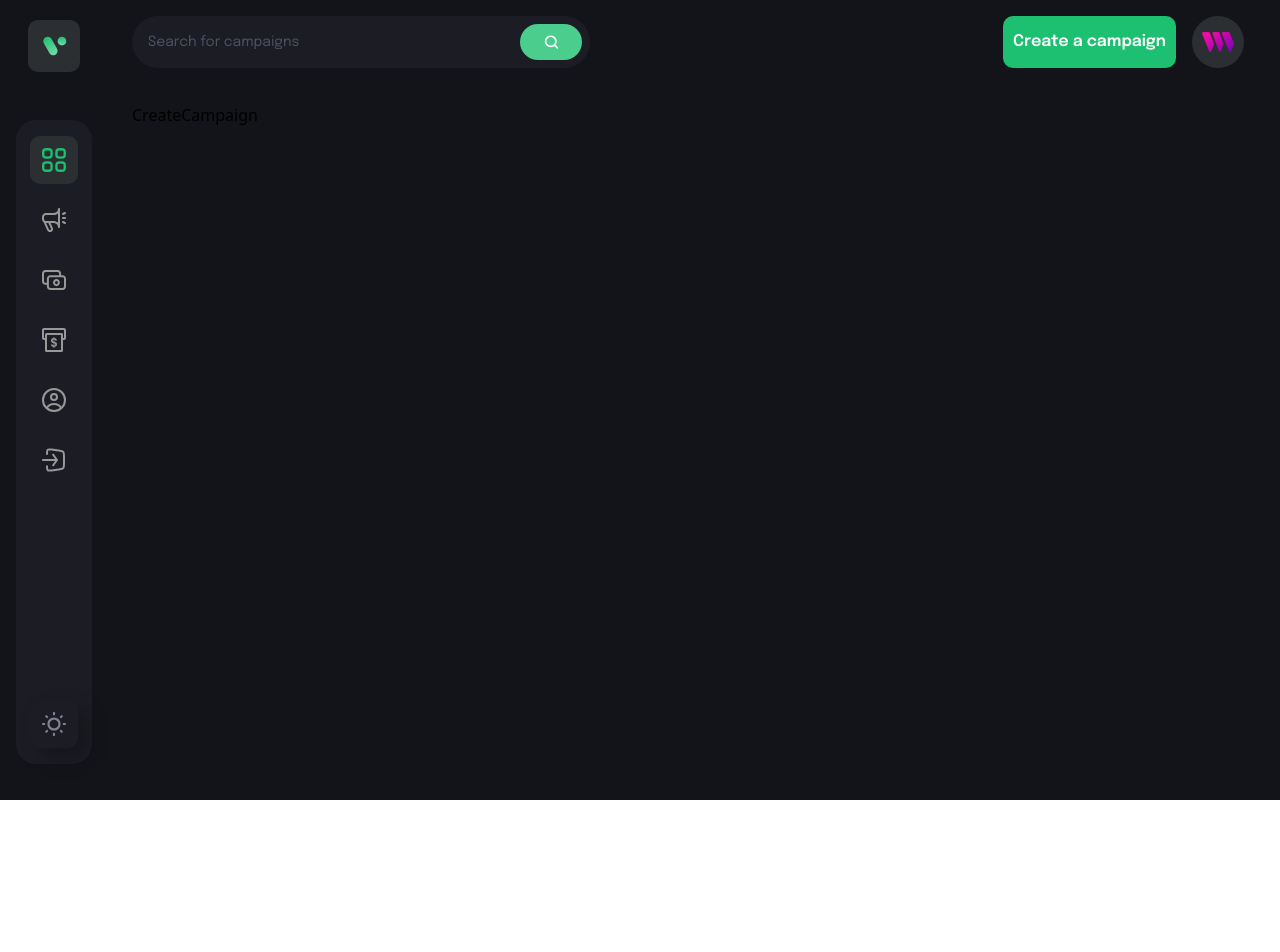
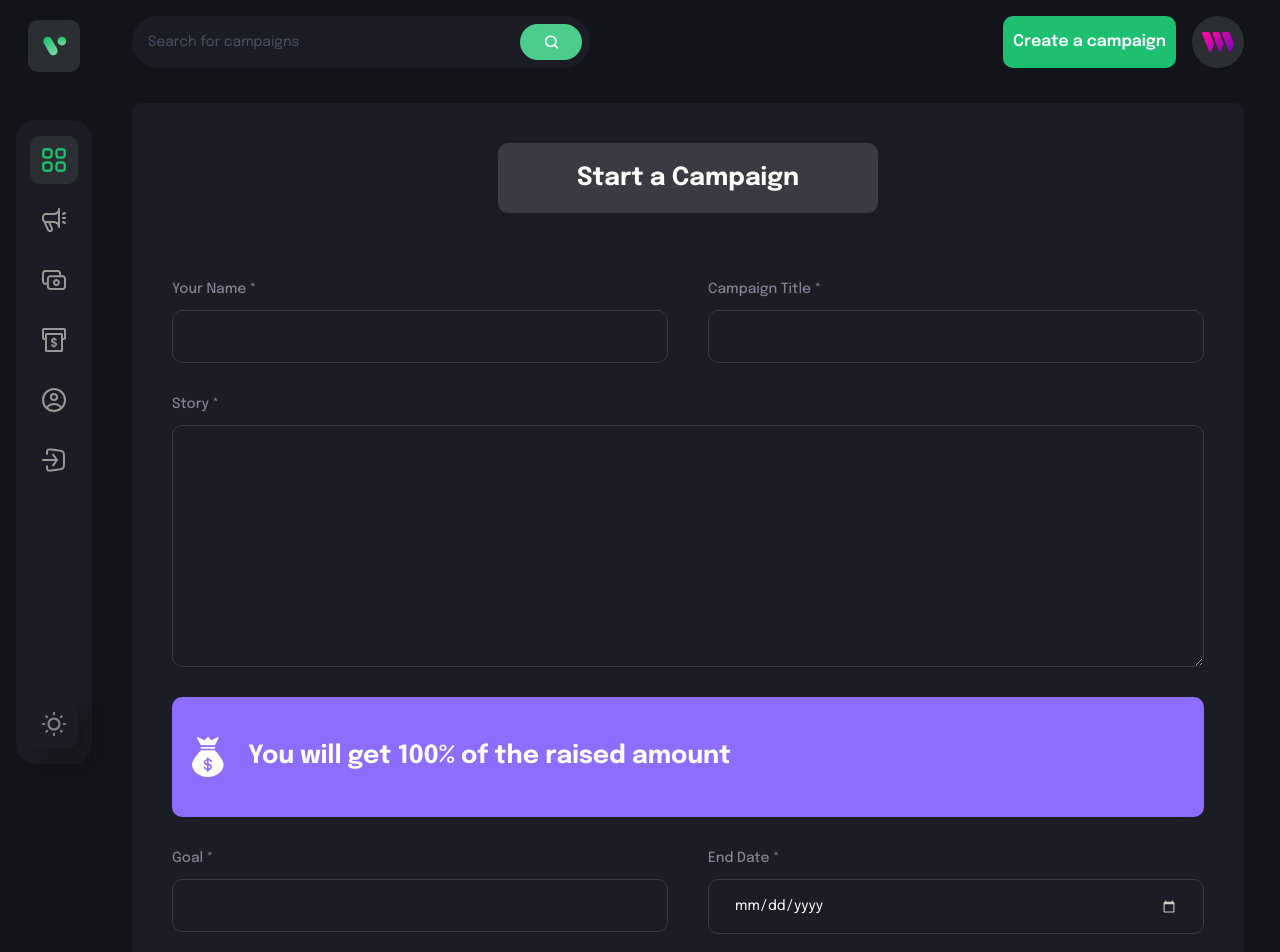
Before and after one commit to iamSuraZz/Web3-Blockchain-Crowdfunding-Platform, a React (Create React App) app in the folder client/: page /create-campaign in a window 1280 px wide. Shown: the top 952 px of the page. Before the commit the page ends 800 px from the top, so only its background shows below. Built offline with nearby package versions, Linux system fonts and the light colour scheme; what @thirdweb-dev/react would draw is missing.

Commit message:
complete start campaign form

```diff
--- /dev/null
+++ b/client/src/components/FormField.jsx
@@ -0,0 +1,42 @@
+import React from "react";
+
+const FormField = ({
+  labelName,
+  placeholder,
+  inputType,
+  isTextArea,
+  value,
+  handleChange,
+}) => {
+  return (
+    <label className="flex-1 w-full flex flex-col">
+      {labelName && (
+        <span className="font-epilogue font-medium text-[14px] leading-[22px] text-[#808191] mb-[10px]">
+          {labelName}
+        </span>
+      )}
+      {isTextArea ? (
+        <textarea
+          required
+          value={value}
+          onChange={handleChange}
+          rows={10}
+          placeholder={placeholder}
+          className="py-[15px] sm:px-[25px] px-[15px] outline-none border-[1px] border-[#3a3a43] bg-transparent font-epilogue text-white text-[14px] placeholder:text-[#4b5264] rounded-[10px] sm:min-w-[300px]"
+        />
+      ) : (
+        <input
+          required
+          value={value}
+          onChange={handleChange}
+          type={inputType}
+          step="0.1"
+          placeholder={placeholder}
+          className="py-[15px] sm:px-[25px] px-[15px] outline-none border-[1px] border-[#3a3a43] bg-transparent font-epilogue text-white text-[14px] placeholder:text-[#4b5264] rounded-[10px] sm:min-w-[300px]"
+        />
+      )}
+    </label>
+  );
+};
+
+export default FormField;
--- a/client/src/components/index.js
+++ b/client/src/components/index.js
@@ -1,3 +1,4 @@
 export { default as Sidebar } from "./Sidebar";
 export { default as Navbar } from "./Navbar";
 export { default as CustomButton } from "./CustomButton";
+export { default as FormField } from "./FormField";
--- /dev/null
+++ b/client/src/context/index.js
@@ -0,0 +1,3 @@
+import React, { useContext, createContext } from "react";
+import {useAddress, useContract, useMetamask, useContractwrite} from '@thirdweb-dev/react';
+import {ethers} from ethers
--- a/client/src/pages/CreateCampaign.jsx
+++ b/client/src/pages/CreateCampaign.jsx
@@ -1,7 +1,118 @@
-import React from "react";
+import React, { useState } from "react";
+import { useNavigate } from "react-router-dom";
+import { ethers } from "ethers";
+
+import { money } from "../assets";
+import { CustomButton, FormField } from "../components";
+import { checkIfImage } from "../utils";
 
 const CreateCampaign = () => {
-  return <div>CreateCampaign</div>;
+  const [isLoading, setIsLoading] = useState(false);
+  const [form, setForm] = useState({
+    name: "",
+    title: "",
+    description: "",
+    target: "",
+    deadline: "",
+    image: "",
+  });
+
+  const handleFormFieldChange = (e, fieldName) => {
+    setForm({ ...form, [fieldName]: e.target.value });
+  };
+
+  const handleSubmit = (e) => {
+    e.preventDefault();
+
+    console.log(form);
+  };
+
+  return (
+    <div className="bg-[#1c1c24] flex justify-center items-center flex-col rounded-[10px] sm:p-10">
+      {isLoading && "Loader..."}
+      <div className="flex justify-center items-center p-[16px] sm:min-w-[380px] bg-[#3a3a43] rounded-[10px]">
+        <h1 className="font-epilogue font-bold sm:text-[25px] text-[18px] leading-[38px] text-white">
+          Start a Campaign
+        </h1>
+      </div>
+      <form
+        onSubmit={handleSubmit}
+        className="w-full mt-[65px] flex flex-col gap-[30px]"
+      >
+        <div className="flex flex-wrap gap-[40px]">
+          <FormField
+            labelName="Your Name *"
+            plalceholder="John Doe"
+            inputType="text"
+            value={form.name}
+            handleChange={(e) => handleFormFieldChange(e, "name")}
+          />
+          <FormField
+            labelName="Campaign Title *"
+            plalceholder="Write a title"
+            inputType="text"
+            value={form.title}
+            handleChange={(e) => handleFormFieldChange(e, "title")}
+          />
+        </div>
+
+        <FormField
+          labelName="Story *"
+          plalceholder="Write your story"
+          isTextArea
+          value={form.description}
+          handleChange={(e) => {
+            handleFormFieldChange(e, "description");
+          }}
+        />
+        <div className="w-full flex justify-start items-center p-4 bg-[#8c6dfd] h-[120px] rounded-[10px]">
+          <img src={money} alt="money" className="w-[40px] h-[40px]" />
+          <h4 className="font-epilogue font-bold text-[25px] text-white ml-[20px]">
+            You will get 100% of the raised amount
+          </h4>
+        </div>
+
+        <div className="flex flex-wrap gap-[40px]">
+          <FormField
+            labelName="Goal *"
+            plalceholder="ETH 0.50"
+            inputType="text"
+            value={form.target}
+            handleChange={(e) => {
+              handleFormFieldChange(e, "target");
+            }}
+          />
+          <FormField
+            labelName="End Date *"
+            placeholder="End Date"
+            inputType="date"
+            value={form.deadline}
+            handleChange={(e) => {
+              handleFormFieldChange(e, "deadline");
+            }}
+          />
+        </div>
+
+        <FormField
+          labelName="Campaign image *"
+          placeholder="Place image URL of your campaign"
+          inputType="url"
+          value={form.image}
+          handleChange={(e) => {
+            handleFormFieldChange(e, "image");
+          }}
+        />
+
+        <div className="flex justify-center items-center mt-[40px]">
+          <CustomButton
+            btnType="submit"
+            title="Submit new campaign"
+            styles="bg-[#1dc071]"
+          />
+        </div>
+      </form>
+    </div>
+  );
 };
 
 export default CreateCampaign;
```
